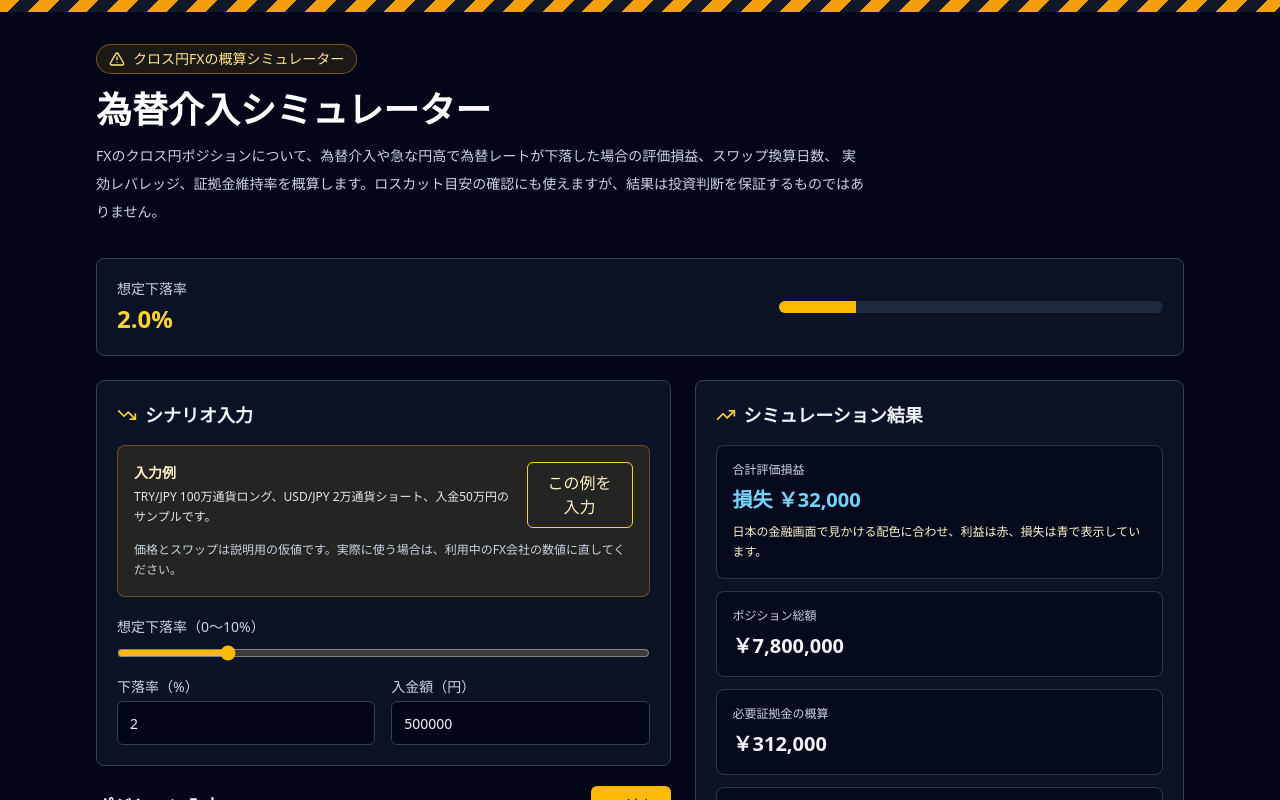
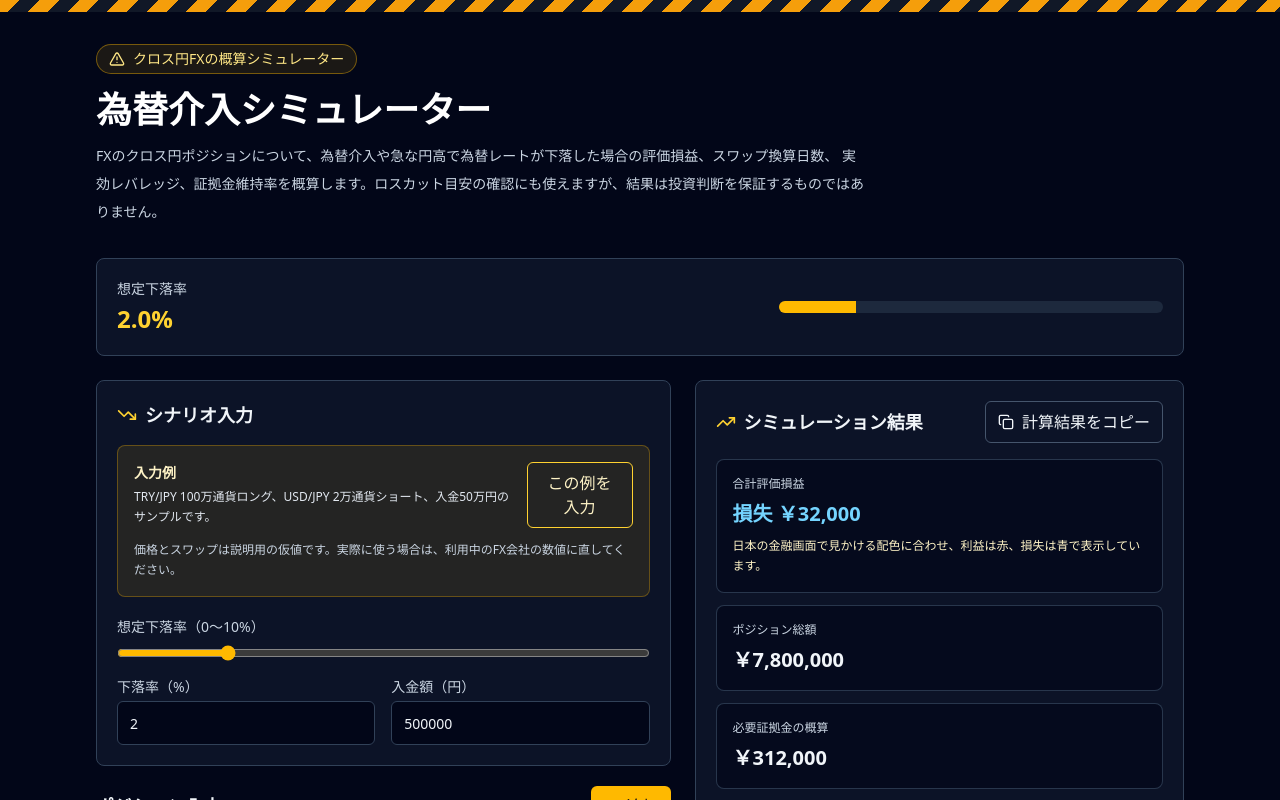
Before and after one commit to Americaman-Chicken/fx-intervention-simulator, a React (Vite) app: page / in a window 1280 px wide. Both pictures are taken after a click on the button "この例を入力". Shown: the top 800 px of the page. Built offline with nearby package versions, Linux system fonts and the light colour scheme.

Commit message:
Add result copy button

```diff
--- a/src/App.jsx
+++ b/src/App.jsx
@@ -2,6 +2,8 @@ import { useMemo, useState } from "react";
 import {
   AlertTriangle,
   Calculator,
+  Check,
+  Copy,
   Info,
   Plus,
   ShieldCheck,
@@ -215,6 +217,7 @@ export default function FxInterventionSimulator() {
   const [depositInput, setDepositInput] = useState("1000000");
   const [positions, setPositions] = useState([initialPosition]);
   const [hasCalculated, setHasCalculated] = useState(false);
+  const [copyStatus, setCopyStatus] = useState("idle");
 
   const dropRate = clamp(toFiniteNumber(dropRateInput), 0, MAX_DROP_RATE);
   const deposit = Math.max(toFiniteNumber(depositInput), 0);
@@ -343,6 +346,59 @@ export default function FxInterventionSimulator() {
 
   const handleRateBlur = () => {
     setDropRateInput(String(clamp(toFiniteNumber(dropRateInput), 0, MAX_DROP_RATE)));
+  };
+
+  const buildResultText = () => {
+    const profitLossLabel =
+      simulation.totalProfitLoss >= 0
+        ? `利益 ${formatYen(Math.abs(simulation.totalProfitLoss))}`
+        : `損失 ${formatYen(Math.abs(simulation.totalProfitLoss))}`;
+    const effectiveLeverageText =
+      simulation.effectiveLeverage === null ? "--" : `${formatNumber(simulation.effectiveLeverage, 2)}倍`;
+    const marginRatioText =
+      simulation.afterMarginRatio === null ? "--" : `${formatNumber(simulation.afterMarginRatio, 1)}%`;
+    const swapDaysText =
+      simulation.swapDays === null ? "--" : `約 ${formatNumber(simulation.swapDays, 1)}日分`;
+    const positionLines = simulation.rows
+      .map((row, index) => {
+        const side = row.side === "long" ? "ロング" : "ショート";
+        const rowProfitLoss =
+          row.profitLoss >= 0
+            ? `利益 ${formatYen(Math.abs(row.profitLoss))}`
+            : `損失 ${formatYen(Math.abs(row.profitLoss))}`;
+        return `${index + 1}. ${row.pair} ${side} ${formatNumber(row.quantity, 0)}通貨: ${rowProfitLoss}`;
+      })
+      .join("\n");
+
+    return [
+      "為替介入シミュレーター 計算結果",
+      `想定下落率: ${formatNumber(dropRate, 1)}%`,
+      `入金額: ${formatYen(deposit)}`,
+      `合計評価損益: ${profitLossLabel}`,
+      `ポジション総額: ${formatYen(simulation.totalNotional)}`,
+      `必要証拠金の概算: ${formatYen(simulation.requiredMargin)}`,
+      `実効レバレッジ: ${effectiveLeverageText}`,
+      `介入後の参考証拠金維持率: ${marginRatioText}`,
+      `1日あたりの合計スワップ: ${formatYen(simulation.totalDailySwap)}`,
+      `スワップ換算: ${swapDaysText}`,
+      "",
+      "ポジション別:",
+      positionLines || "--",
+      "",
+      "※本結果は概算であり、実際の相場変動や取引条件を保証するものではありません。",
+      "https://fx-intervention-simulator.vercel.app/",
+    ].join("\n");
+  };
+
+  const copyResult = async () => {
+    try {
+      await navigator.clipboard.writeText(buildResultText());
+      setCopyStatus("copied");
+      window.setTimeout(() => setCopyStatus("idle"), 2500);
+    } catch {
+      setCopyStatus("failed");
+      window.setTimeout(() => setCopyStatus("idle"), 3500);
+    }
   };
 
   return (
@@ -495,10 +551,22 @@ export default function FxInterventionSimulator() {
 
           <section className="space-y-5">
             <div className="rounded-lg border border-slate-700 bg-slate-900/80 p-5">
-              <h2 className="mb-4 flex items-center gap-2 text-lg font-semibold">
-                <TrendingUp size={20} className="text-amber-300" />
-                シミュレーション結果
-              </h2>
+              <div className="mb-4 flex flex-col gap-3 sm:flex-row sm:items-center sm:justify-between">
+                <h2 className="flex items-center gap-2 text-lg font-semibold">
+                  <TrendingUp size={20} className="text-amber-300" />
+                  シミュレーション結果
+                </h2>
+                {hasCalculated ? (
+                  <button
+                    type="button"
+                    onClick={copyResult}
+                    className="inline-flex items-center justify-center gap-2 rounded-md border border-slate-600 px-3 py-2 text-sm font-semibold text-slate-100 transition hover:border-amber-300 hover:text-amber-100"
+                  >
+                    {copyStatus === "copied" ? <Check size={16} /> : <Copy size={16} />}
+                    {copyStatus === "copied" ? "コピーしました" : "計算結果をコピー"}
+                  </button>
+                ) : null}
+              </div>
 
               {!hasCalculated ? (
                   <div className="rounded-lg border border-dashed border-slate-600 p-6 text-sm leading-7 text-slate-200">
@@ -506,6 +574,12 @@ export default function FxInterventionSimulator() {
                 </div>
               ) : (
                 <div className="grid gap-3">
+                  {copyStatus === "failed" ? (
+                    <div className="rounded-lg border border-red-400/40 bg-red-400/10 p-3 text-sm text-red-100">
+                      コピーに失敗しました。ブラウザの権限設定を確認してください。
+                    </div>
+                  ) : null}
+
                   {simulation.invalidCount > 0 ? (
                     <div className="flex gap-2 rounded-lg border border-amber-400/40 bg-amber-400/10 p-3 text-sm text-amber-100">
                       <Info size={18} className="mt-0.5 shrink-0" />
```
